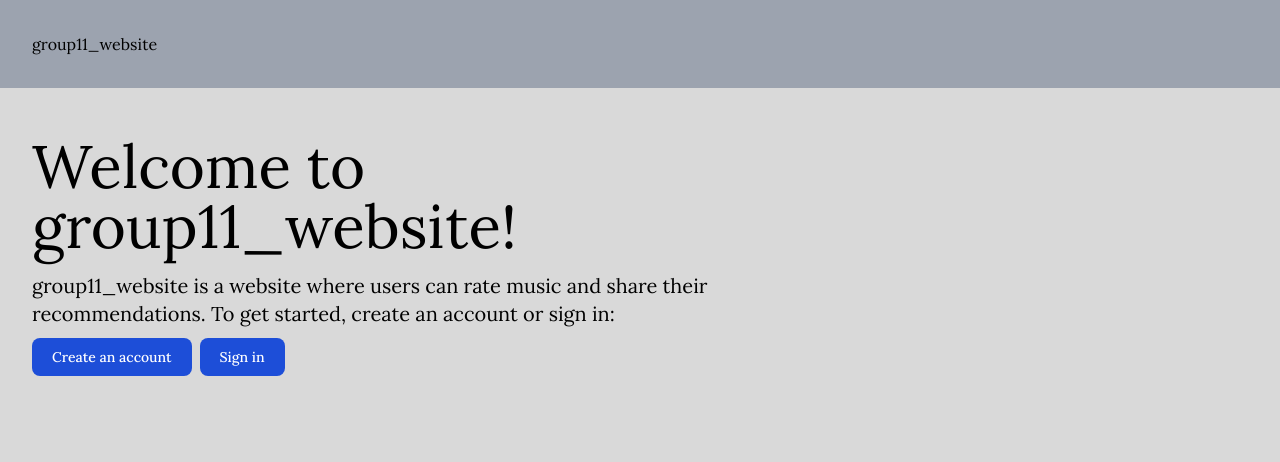
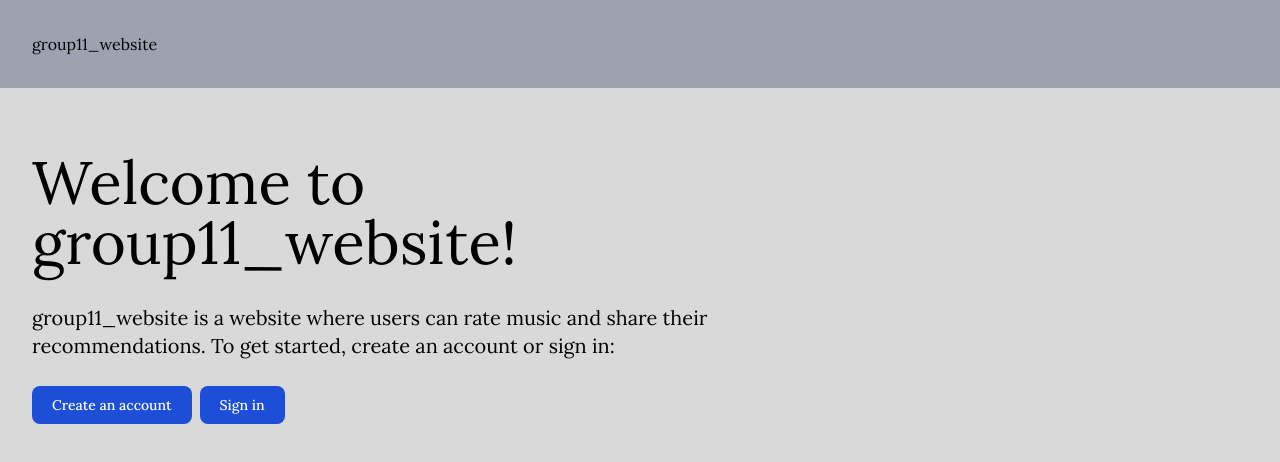
Before and after one commit to 437group11/437group11, a Next.js app: page / in a window 1280 px wide. Shown: the top 462 px of the page. Built offline with nearby package versions, Linux system fonts and the light colour scheme.

Commit message:
Tweak margins

```diff
--- a/app/create-an-account/page.tsx
+++ b/app/create-an-account/page.tsx
@@ -1,7 +1,7 @@
 export default function CreateAnAccount() {
     return (
         <>
-            <h1>Create an account</h1>
+            <h1 className="text-4xl my-4">Create an account</h1>
 
             <form className="mt-8">
                 <div className="mb-4">
--- a/app/page.tsx
+++ b/app/page.tsx
@@ -3,14 +3,14 @@ import ButtonLink from "../components/button-link";
 export default function Home() {
     return (
         <>
-            <h1 className='text-6xl my-4'>
+            <h1 className='text-6xl my-8'>
                 Welcome to group11_website!
             </h1>
-            <p className='text-xl my-4'>
+            <p className='text-xl my-8'>
                 group11_website is a website where users can rate music and share their recommendations.
                 To get started, create an account or sign in:
             </p>
-            <div className="my-4">
+            <div className="my-8">
                 <ButtonLink href="/create-an-account">
                     Create an account
                 </ButtonLink>
```
